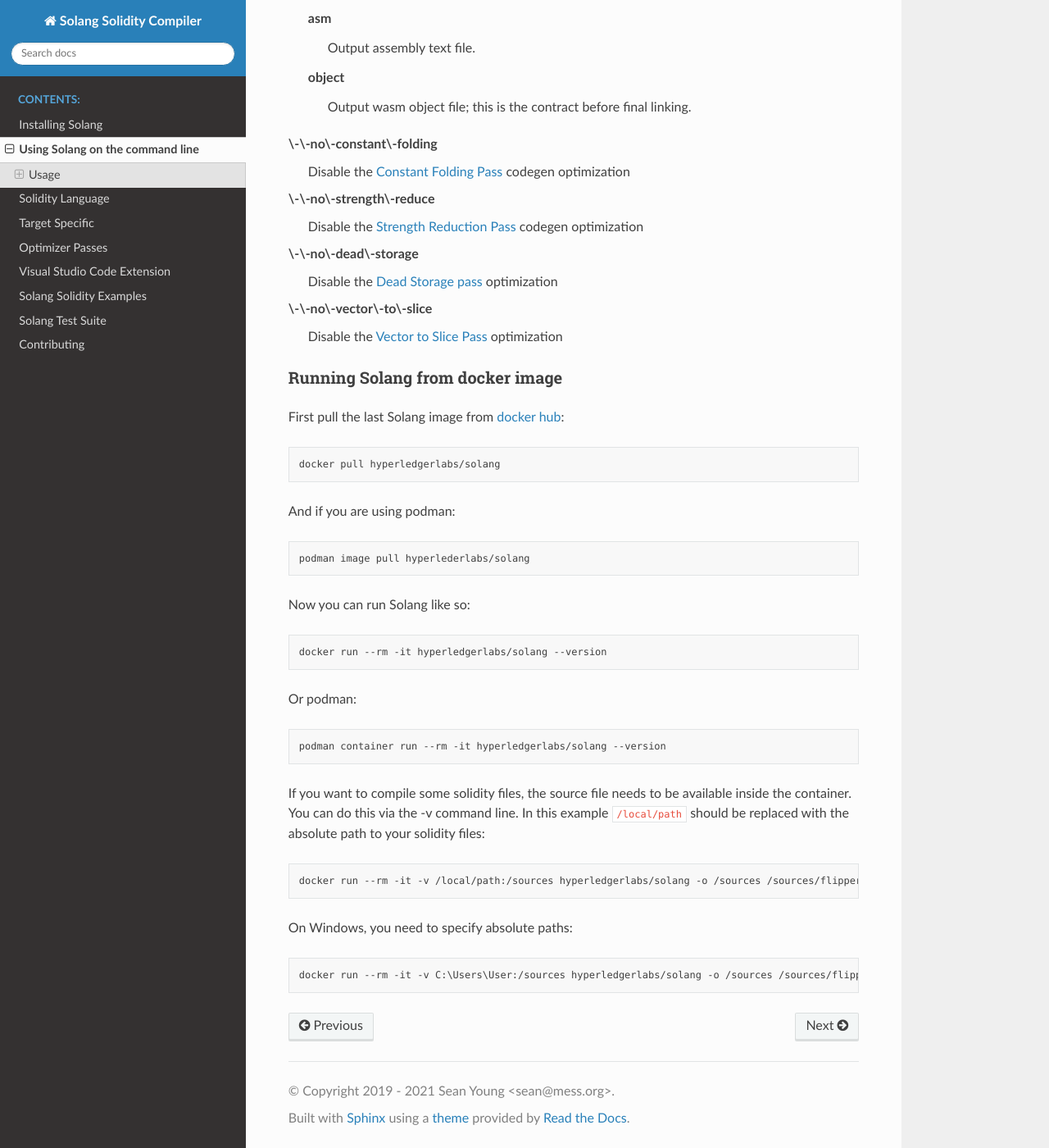
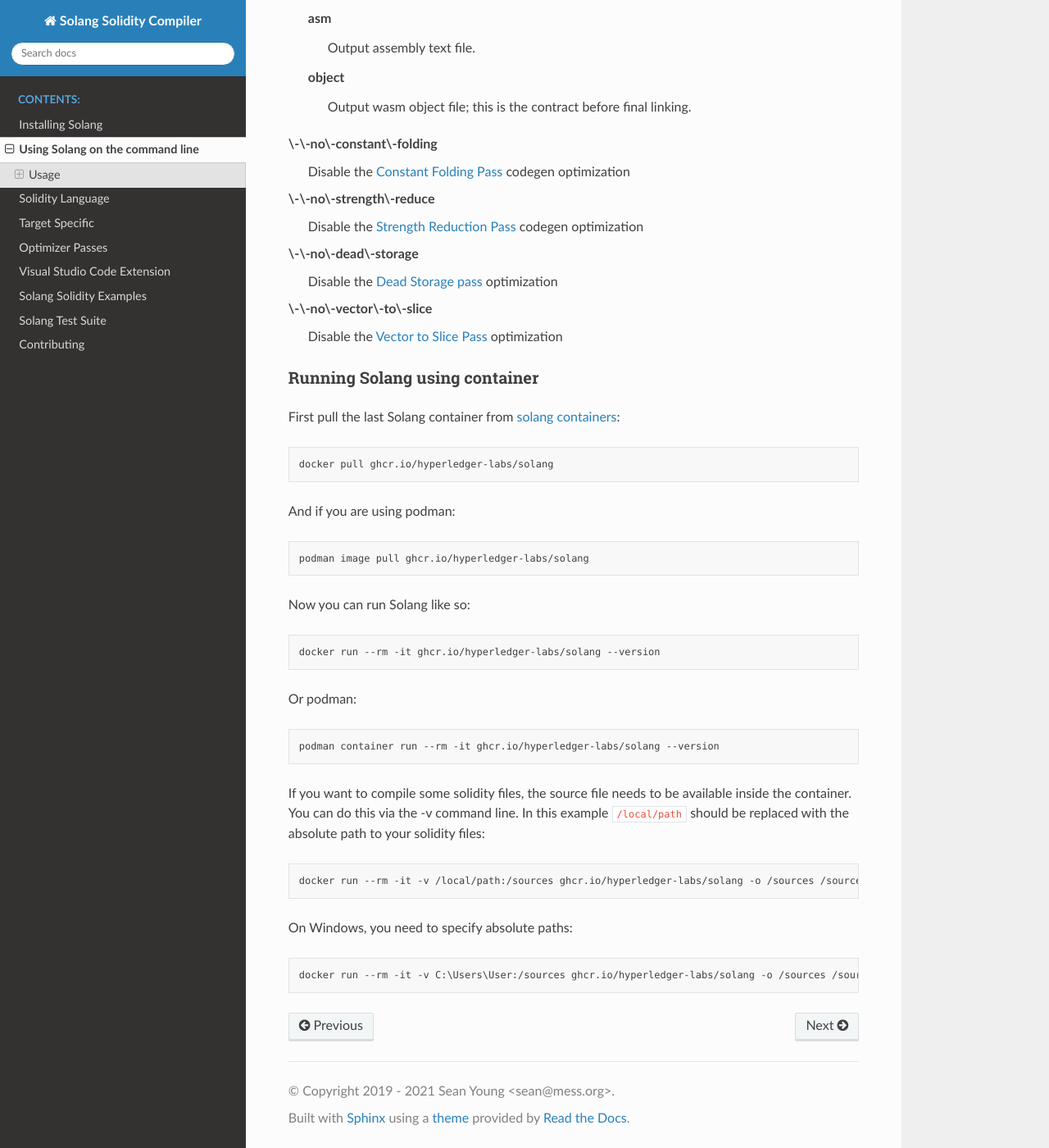
Before and after one commit to hyperledger-solang/solang, a Sphinx documentation site: the page built from docs/running.rst, in a window 1280 px wide and 1400 px high, scrolled down 2071 px. Shown: the whole window at 82% size. Built offline with Sphinx 7.4.7 and the Read the Docs theme 2.0.0, drawn with Linux system fonts in a browser that asks for light colours.

Commit message:
move to ghcr.io away from docker hub (final part)
Signed-off-by: Sean Young <sean@mess.org>

```diff
--- a/docs/running.rst
+++ b/docs/running.rst
@@ -111,33 +111,33 @@
    Disable the :ref:`vector-to-slice` optimization
 
 
-Running Solang from docker image
-________________________________
+Running Solang using container
+______________________________
 
-First pull the last Solang image from
-`docker hub <https://hub.docker.com/repository/docker/hyperledgerlabs/solang/>`_:
+First pull the last Solang container from
+`solang containers <https://github.com/hyperledger-labs/solang/pkgs/container/solang>`_:
 
 .. code-block:: bash
 
-    docker pull hyperledgerlabs/solang
+    docker pull ghcr.io/hyperledger-labs/solang
 
 And if you are using podman:
 
 .. code-block:: bash
 
-    podman image pull hyperlederlabs/solang
+    podman image pull ghcr.io/hyperledger-labs/solang
 
 Now you can run Solang like so:
 
 .. code-block:: bash
 
-	  docker run --rm -it hyperledgerlabs/solang --version
+	  docker run --rm -it ghcr.io/hyperledger-labs/solang --version
 
 Or podman:
 
 .. code-block:: bash
 
-	  podman container run --rm -it hyperledgerlabs/solang --version
+	  podman container run --rm -it ghcr.io/hyperledger-labs/solang --version
 
 If you want to compile some solidity files, the source file needs to be
 available inside the container. You can do this via the -v command line.
@@ -146,10 +146,10 @@
 
 .. code-block:: bash
 
-	  docker run --rm -it -v /local/path:/sources hyperledgerlabs/solang -o /sources /sources/flipper.sol
+	  docker run --rm -it -v /local/path:/sources ghcr.io/hyperledger-labs/solang -o /sources /sources/flipper.sol
 
 On Windows, you need to specify absolute paths:
 
 .. code-block:: text
 
-	docker run --rm -it -v C:\Users\User:/sources hyperledgerlabs/solang -o /sources /sources/flipper.sol
+	docker run --rm -it -v C:\Users\User:/sources ghcr.io/hyperledger-labs/solang -o /sources /sources/flipper.sol
```
Also changed, not shown: README.md (+3 -3 lines), docs/installing.rst (+4 -4 lines), 3 other files.
